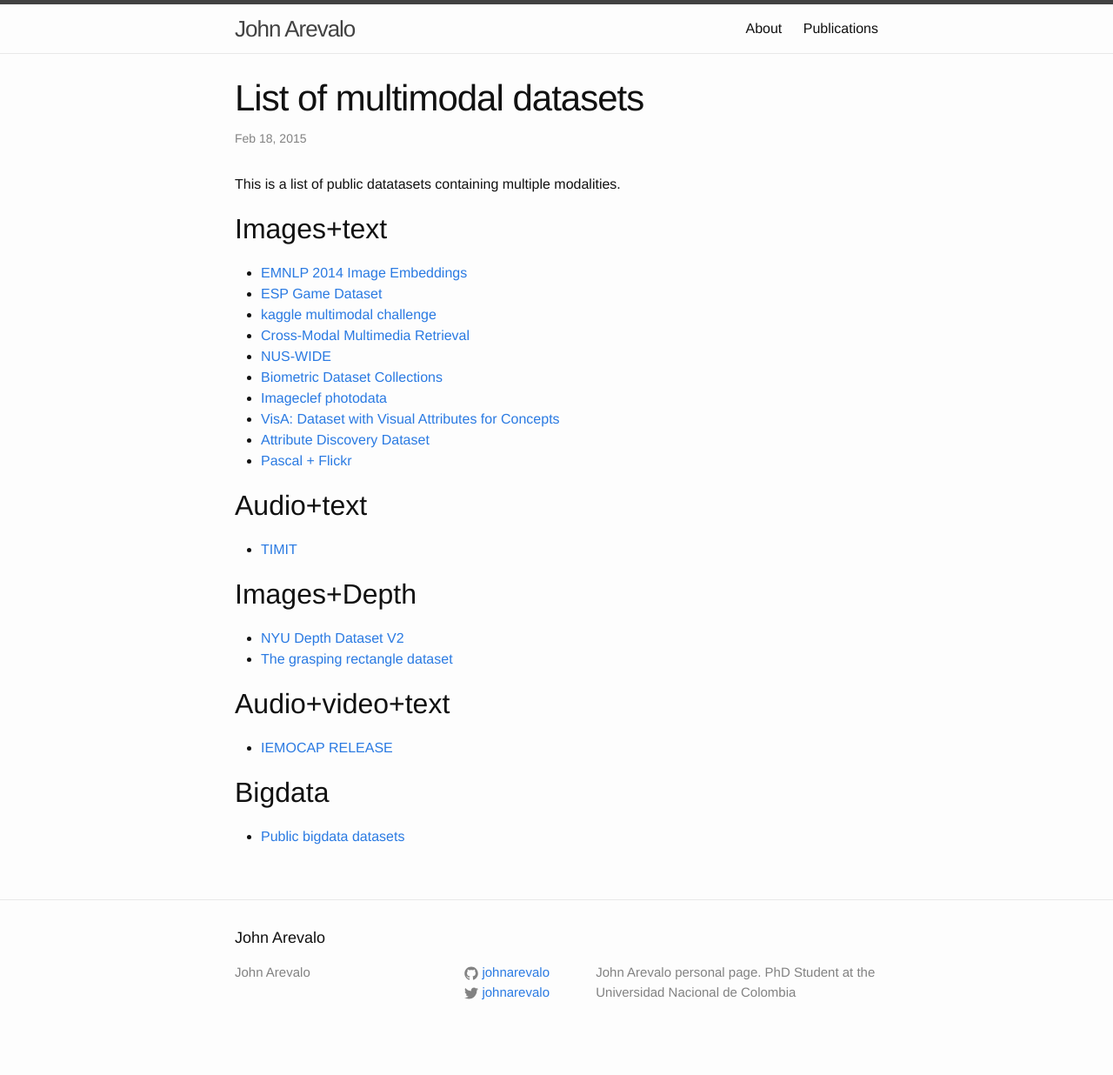
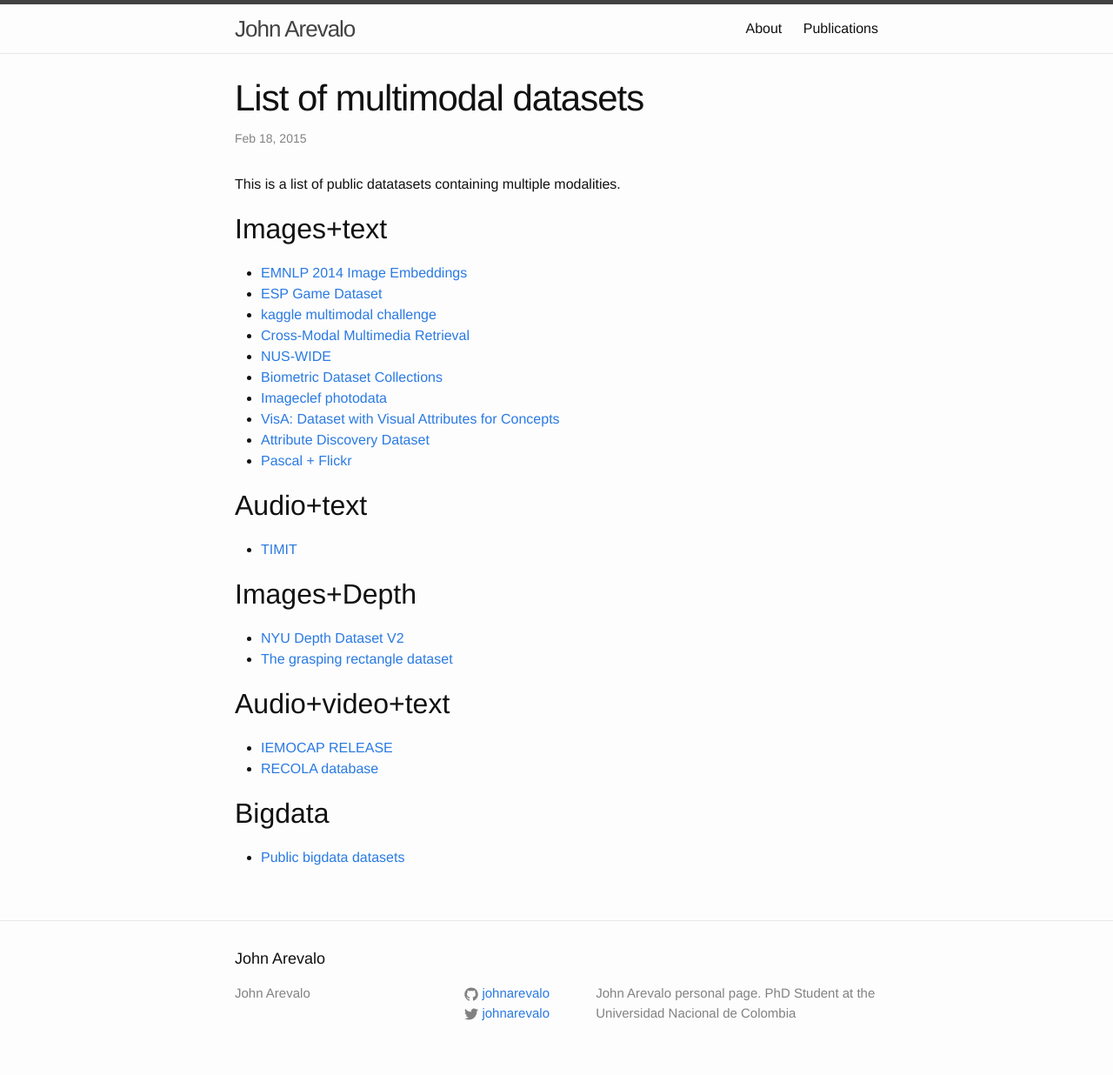
Before and after one commit to johnarevalo/johnarevalo.github.io, a Jekyll site: the page built from _posts/2015-02-18-multimodal-datasets.md, in a window 1280 px wide. Shown: the whole page at 87% size. Built offline with Jekyll 4.4.1, drawn with Linux system fonts in a browser that asks for light colours; before the commit the page ends 1212 px from its top, so only the background shows below that.

Commit message:
Add RECOLA database

```diff
--- a/_posts/2015-02-18-multimodal-datasets.md
+++ b/_posts/2015-02-18-multimodal-datasets.md
@@ -31,6 +31,7 @@ This is a list of public datatasets containing multiple modalities.
 ## Audio+video+text
 
 * [IEMOCAP RELEASE](http://sail.usc.edu/iemocap/iemocap_release.htm)
+* [RECOLA database](http://diuf.unifr.ch/diva/recola/)
 
 ## Bigdata
 
```
